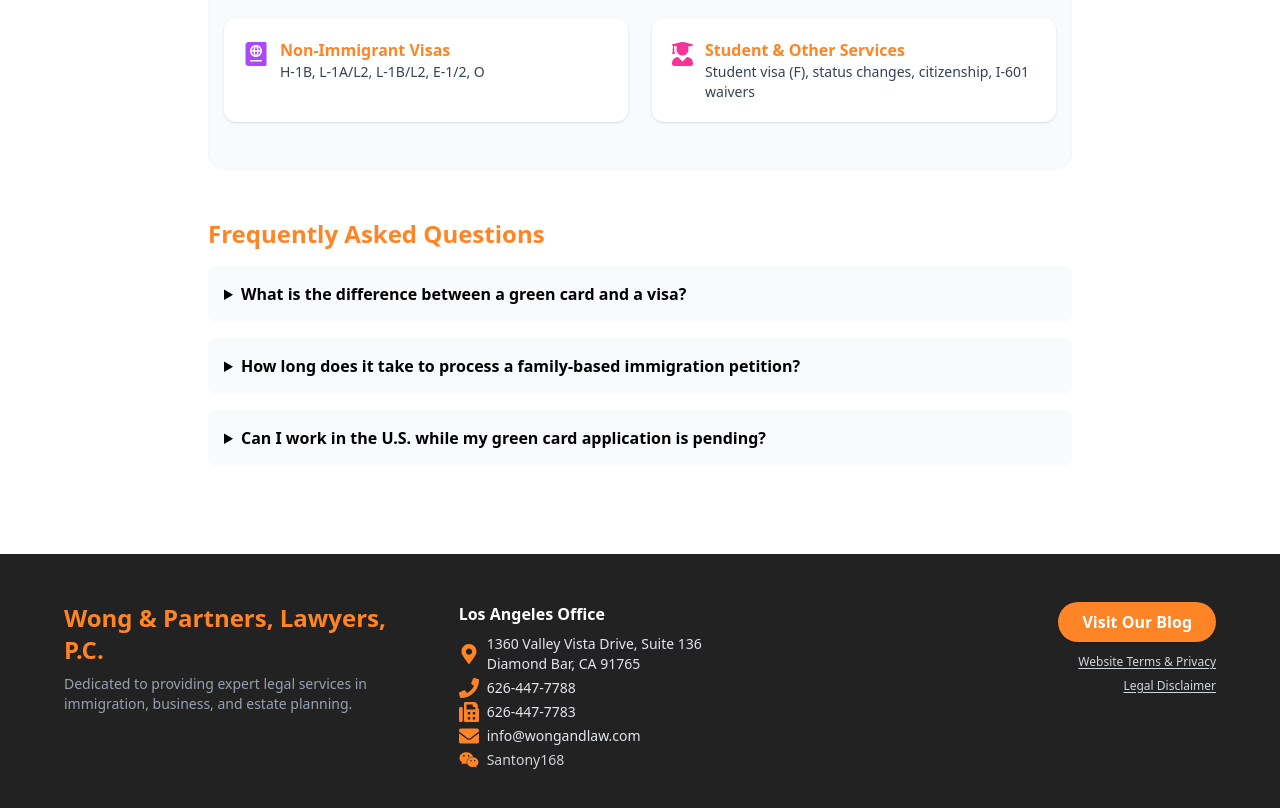
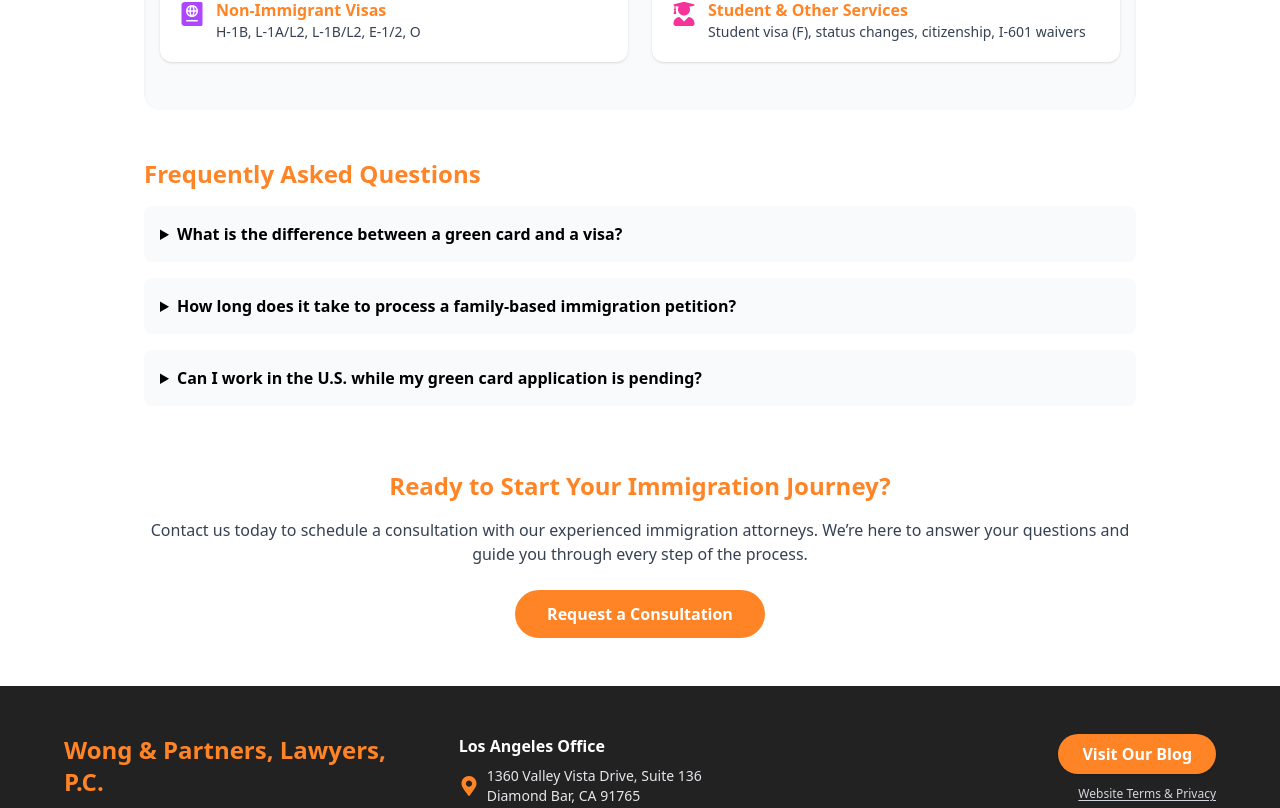
Before and after one commit to alexw14/wongandlaw, a Next.js app: page /en/practice-areas/immigration in a window 1280 px wide. Shown: the part 1842-2650 px from the top of the page. Built offline with nearby package versions, Linux system fonts and the light colour scheme.

Commit message:
add contact us component to immigration page

```diff
--- a/src/app/[locale]/practice-areas/eb5-investor-program/page.tsx
+++ b/src/app/[locale]/practice-areas/eb5-investor-program/page.tsx
@@ -130,7 +130,7 @@ const EB5InvestorProgramPage = () => {
   };
 
   return (
-    <div className="max-w-4xl mx-auto px-4 py-12">
+    <div className="max-w-5xl mx-auto px-4 py-12">
       <PracticeAreaHeader {...headerData} />
       <PracticeAreaOverview {...overviewData} />
       <PracticeAreaKeyBenefits {...keyBenefits} />
--- a/src/app/[locale]/practice-areas/immigration/page.tsx
+++ b/src/app/[locale]/practice-areas/immigration/page.tsx
@@ -4,6 +4,7 @@ import PracticeAreaHeader from '@/components/PracticeAreaHeader';
 import ImmigrationPathways from '@/components/ImmigrationPathways';
 import ImmigrationServices from '@/components/ImmigrationServices';
 import FrequentlyAskedQuestions from '@/components/FrequentlyAskedQuestions';
+import PracticeAreaContactUs from '@/components/PracticeAreaContactUs';
 
 const ImmigrationPage = () => {
   const t = useTranslations('Immigration');
@@ -115,12 +116,19 @@ const ImmigrationPage = () => {
     ],
   };
 
+  const contactUsData = {
+    title: t('contactUsTitle'),
+    content: t('contactUsContent'),
+    buttonText: t('contactUsButtonText'),
+  };
+
   return (
-    <div className="max-w-4xl mx-auto px-4 py-12">
+    <div className="max-w-5xl mx-auto px-4 py-12">
       <PracticeAreaHeader {...headerData} />
       <ImmigrationPathways {...immigrationData} />
       <ImmigrationServices {...immigrationServicesData} />
       <FrequentlyAskedQuestions {...frequentlyAskedQuestions} />
+      <PracticeAreaContactUs {...contactUsData}/>
     </div>
   );
 };
--- a/src/components/ImmigrationInfoCard.tsx
+++ b/src/components/ImmigrationInfoCard.tsx
@@ -32,7 +32,7 @@ const ImmigrationInfoCard: React.FC<ImmigrationInfoCardProps> = ({
   className = '',
 }) => (
   <motion.div
-    className={`bg-white rounded-xl shadow p-5 flex gap-3 ${className}`}
+    className={`bg-white rounded-xl h-full shadow p-5 flex gap-3 ${className}`}
     variants={cardVariants}
     initial="hidden"
     whileInView="visible"
--- a/src/messages/en.json
+++ b/src/messages/en.json
@@ -173,6 +173,9 @@
     "question2": "How long does it take to process a family-based immigration petition?",
     "answer2": "Processing times vary depending on the relationship, the applicant’s country of origin, and the specific visa category. Immediate relatives of U.S. citizens generally have shorter wait times, while other categories may experience longer delays due to annual quotas.",
     "question3": "Can I work in the U.S. while my green card application is pending?",
-    "answer3": "In many cases, you may apply for a work permit (Employment Authorization Document) while your green card application is being processed. Once approved, this permit allows you to work legally in the United States until your application is decided."
+    "answer3": "In many cases, you may apply for a work permit (Employment Authorization Document) while your green card application is being processed. Once approved, this permit allows you to work legally in the United States until your application is decided.",
+    "contactUsTitle": "Ready to Start Your Immigration Journey?",
+    "contactUsContent": "Contact us today to schedule a consultation with our experienced immigration attorneys. We’re here to answer your questions and guide you through every step of the process.",
+    "contactUsButtonText": "Request a Consultation"
   }
 }
--- a/src/messages/zh-CN.json
+++ b/src/messages/zh-CN.json
@@ -173,6 +173,9 @@
     "question2": "家庭类移民申请需要多久处理？",
     "answer2": "处理时间因关系类别、申请人原籍国及签证类别而异。美国公民的直系亲属通常等待时间较短，而其他类别可能因年度配额限制而有较长延迟。",
     "question3": "在绿卡申请审理期间，我可以在美国工作吗？",
-    "answer3": "在许多情况下，您可以在绿卡申请处理期间申请工作许可（就业授权文件）。一旦批准，该许可将允许您在美国合法工作，直到您的申请结果出炉。"
+    "answer3": "在许多情况下，您可以在绿卡申请处理期间申请工作许可（就业授权文件）。一旦批准，该许可将允许您在美国合法工作，直到您的申请结果出炉。",
+    "contactUsTitle": "准备好开始您的移民旅程了吗？",
+    "contactUsContent": "今天就联系我们，与经验丰富的移民律师预约咨询。我们随时为您解答疑问，并在每一步流程中为您提供指引。",
+    "contactUsButtonText": "预约咨询"
   }
 }
--- a/src/messages/zh-HK.json
+++ b/src/messages/zh-HK.json
@@ -173,6 +173,9 @@
     "question2": "家庭類移民申請需要多久處理？",
     "answer2": "處理時間因關係類別、申請人原籍國及簽證類別而異。美國公民的直系親屬通常等待時間較短，而其他類別可能因年度配額限制而有較長延遲。",
     "question3": "在綠卡申請審理期間，我可以在美國工作嗎？",
-    "answer3": "在許多情況下，您可以在綠卡申請處理期間申請工作許可（就業授權文件）。一旦批准，該許可將允許您在美國合法工作，直到您的申請結果出爐。"
+    "answer3": "在許多情況下，您可以在綠卡申請處理期間申請工作許可（就業授權文件）。一旦批准，該許可將允許您在美國合法工作，直到您的申請結果出爐。",
+    "contactUsTitle": "準備好開始您的移民旅程了嗎？",
+    "contactUsContent": "今天就聯絡我們，與經驗豐富的移民律師預約諮詢。我們隨時為您解答疑問，並在每一步流程中為您提供指引。",
+    "contactUsButtonText": "預約諮詢"
   }
 }
```
